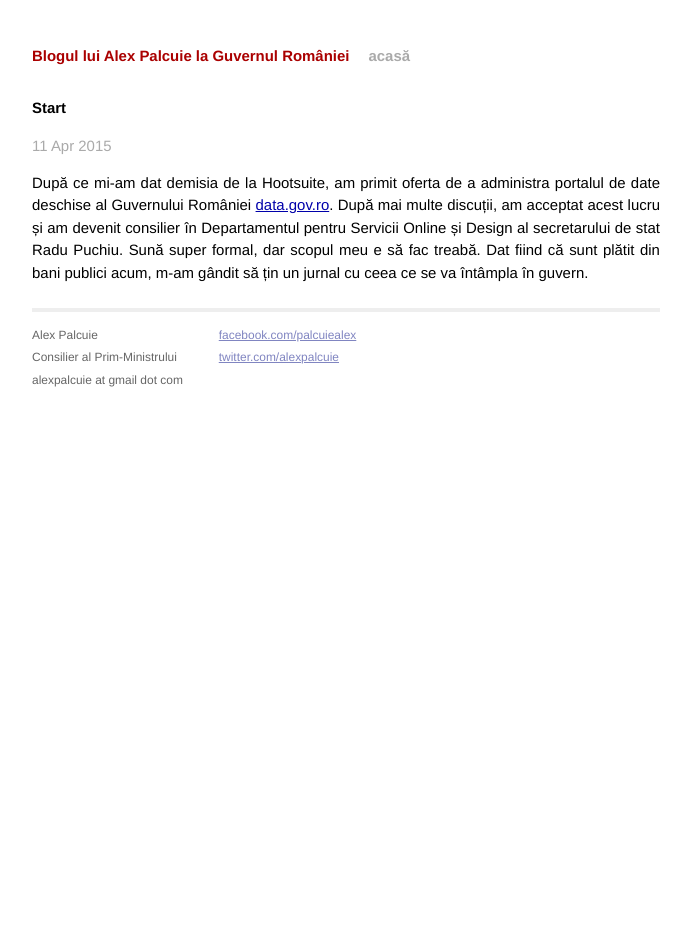
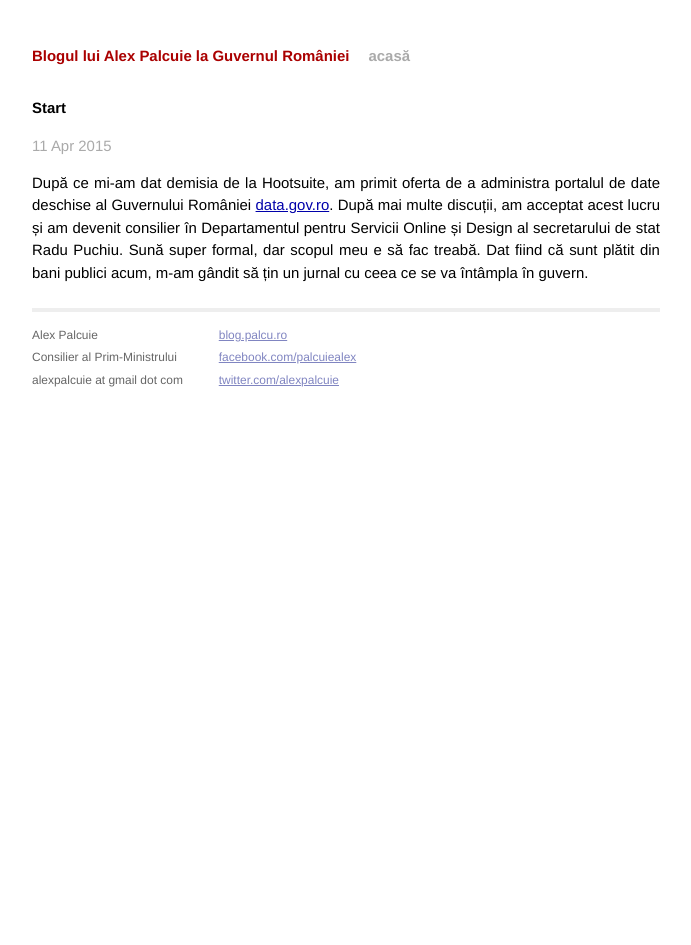
Before and after one commit to palcu/gov.palcu.ro, a Jekyll site: the page built from _posts/2015-04-11-start.markdown, in a window 1280 px wide. Shown: the whole page, without its empty margins (294-985 px from the left). Built offline with Jekyll 4.4.1, drawn with Linux system fonts in a browser that asks for light colours; Markdown is read by kramdown in place of the engine named in the settings.

Commit message:
Add URL to my blog

```diff
--- a/_layouts/default.html
+++ b/_layouts/default.html
@@ -33,6 +33,7 @@
             </div>
             <div class="contact">
               <p>
+                <a href="https://blog.palcu.ro">blog.palcu.ro</a><br />
                 <a href="https://facebook.com/palcuiealex">facebook.com/palcuiealex</a><br />
                 <a href="https://twitter.com/alexpalcuie">twitter.com/alexpalcuie</a><br />
               </p>
```
